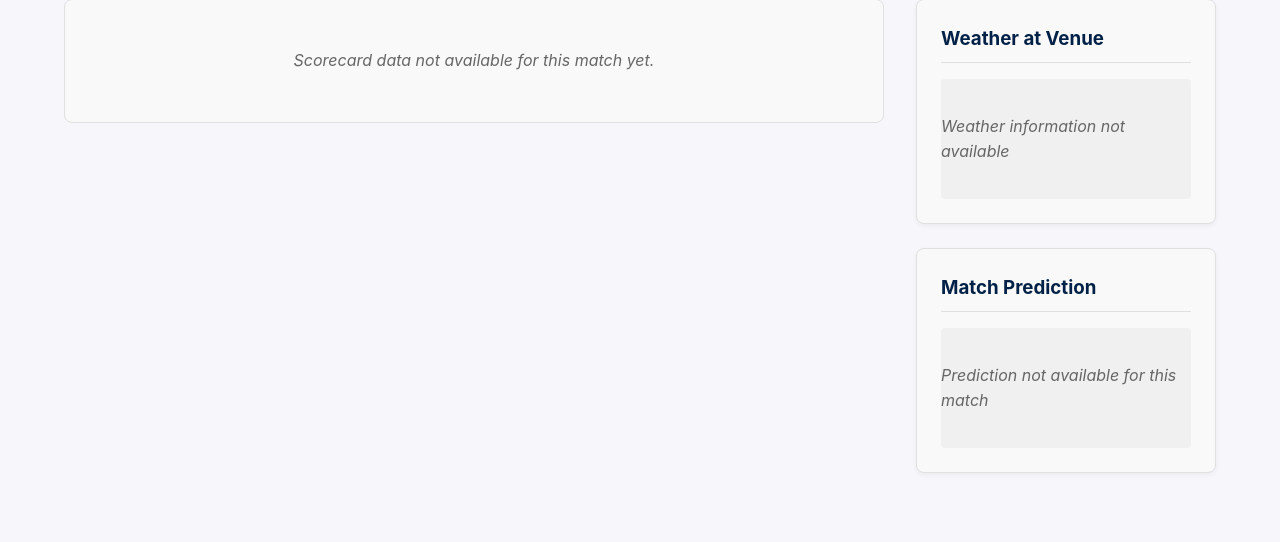
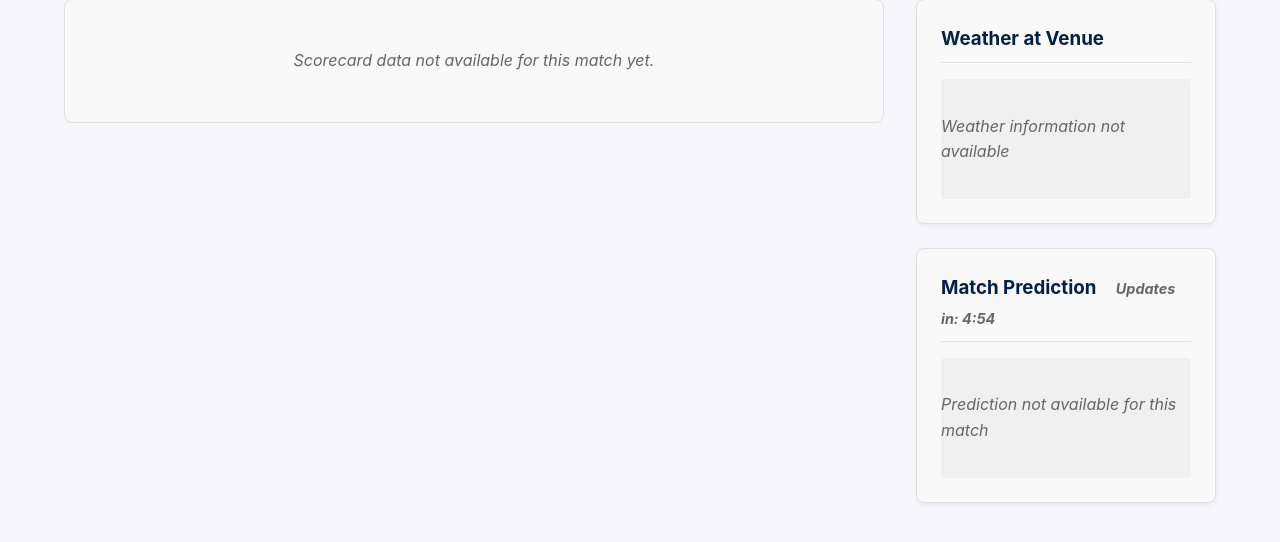
Before and after one commit to Sumanth-Kasthuri/DSP-cricanalysis, a Django app: template cricanalysis/myapp/templates/match_info.html in a window 1280 px wide. Shown: the part 220-762 px from the top of the page. Run offline with Django 5.2, Linux system fonts and the light colour scheme; the template is opened without the code that fills it, so the values that code supplies are empty; parts of the project's set-up code (start-up, migrations or seed data) failed here and were passed over.

Commit message:
auto-updating api calls and predictions

```diff
--- a/cricanalysis/myapp/templates/match_info.html
+++ b/cricanalysis/myapp/templates/match_info.html
@@ -229,7 +229,7 @@
 
                     <!-- Prediction Section -->
                     <div class="sidebar-card prediction-card">
-                        <h3>Match Prediction</h3>
+                        <h3>Match Prediction <span id="prediction-refresh" class="refresh-indicator"></span></h3>
                         {% if is_finished %}
                             <div class="match-finished-message">
                                 This match is finished, hence there is no prediction available
@@ -939,11 +939,14 @@
         // Auto-refresh functionality
         let timeLeft = 300; // 5 minutes = 300 seconds
         const refreshIndicator = document.getElementById('next-refresh');
+        const predictionRefreshIndicator = document.getElementById('prediction-refresh');
 
         function updateRefreshTimer() {
             const minutes = Math.floor(timeLeft / 60);
             const seconds = timeLeft % 60;
+            // Update both timers with the same countdown
             refreshIndicator.textContent = `Auto-updating in: ${minutes}:${seconds < 10 ? '0' : ''}${seconds}`;
+            predictionRefreshIndicator.textContent = `Updates in: ${minutes}:${seconds < 10 ? '0' : ''}${seconds}`;
 
             if (timeLeft <= 0) {
                 // Reload the page with the match ID and a cache-busting parameter to get fresh data
```
